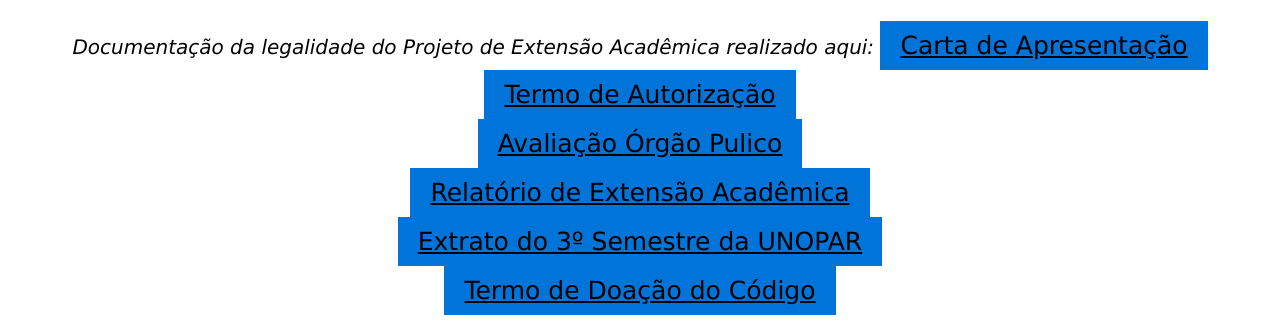
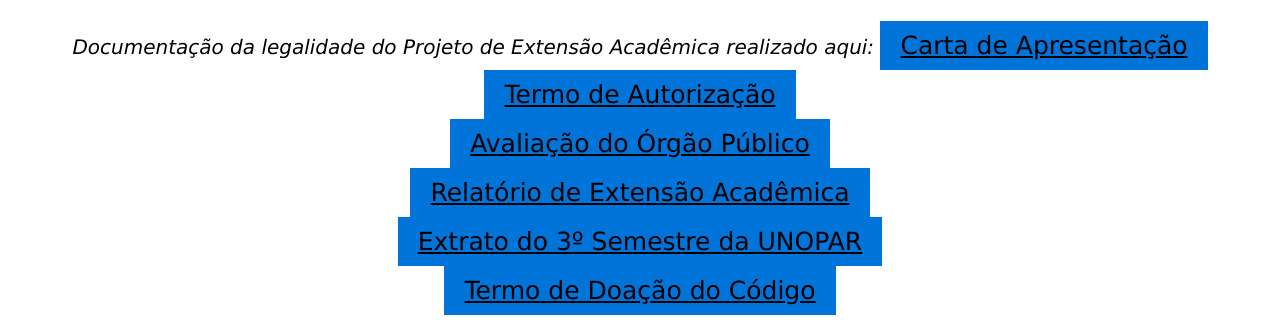
Before and after one commit to zanoniweb/mhc, a plain HTML site: page index.html in a window 1280 px wide. Shown: the part 1199-1522 px from the top of the page. Drawn offline with Linux system fonts and the light colour scheme.

Commit message:
Update index.html

```diff
--- a/index.html
+++ b/index.html
@@ -126,7 +126,7 @@
     <alt>Documentação da legalidade do Projeto de Extensão Acadêmica realizado aqui:</alt>
     <button><a href="https://online.fliphtml5.com/lusnq/bdsa/" download= “Carta de Apresentação">Carta de Apresentação</a></button><br>
     <button><a href="https://online.fliphtml5.com/lusnq/lfdq/" download="Termo de Autorização">Termo de Autorização</a></button><br>
-    <button><a href="https://online.fliphtml5.com/lusnq/jhdd/" download="Avaliação da Secretária Municipal de Educação e Cultura">Avaliação Órgão Pulico</a></button><br>
+    <button><a href="https://online.fliphtml5.com/lusnq/jhdd/" download="Avaliação da Secretária Municipal de Educação e Cultura">Avaliação do Órgão Público</a></button><br>
     <button><a href="https://online.fliphtml5.com/lusnq/wuut/" download="Relatório da Atividade de Extensão Acadêmica">Relatório de Extensão Acadêmica</a></button><br>
     <button><a href="https://online.fliphtml5.com/lusnq/ymcp/" download="Extrato do 3º Semestre da UNOPAR">Extrato do 3º Semestre da UNOPAR</a></button><br>
     <button><a href=" " download="Termo de doação do código">Termo de Doação do Código</a></button>
```
